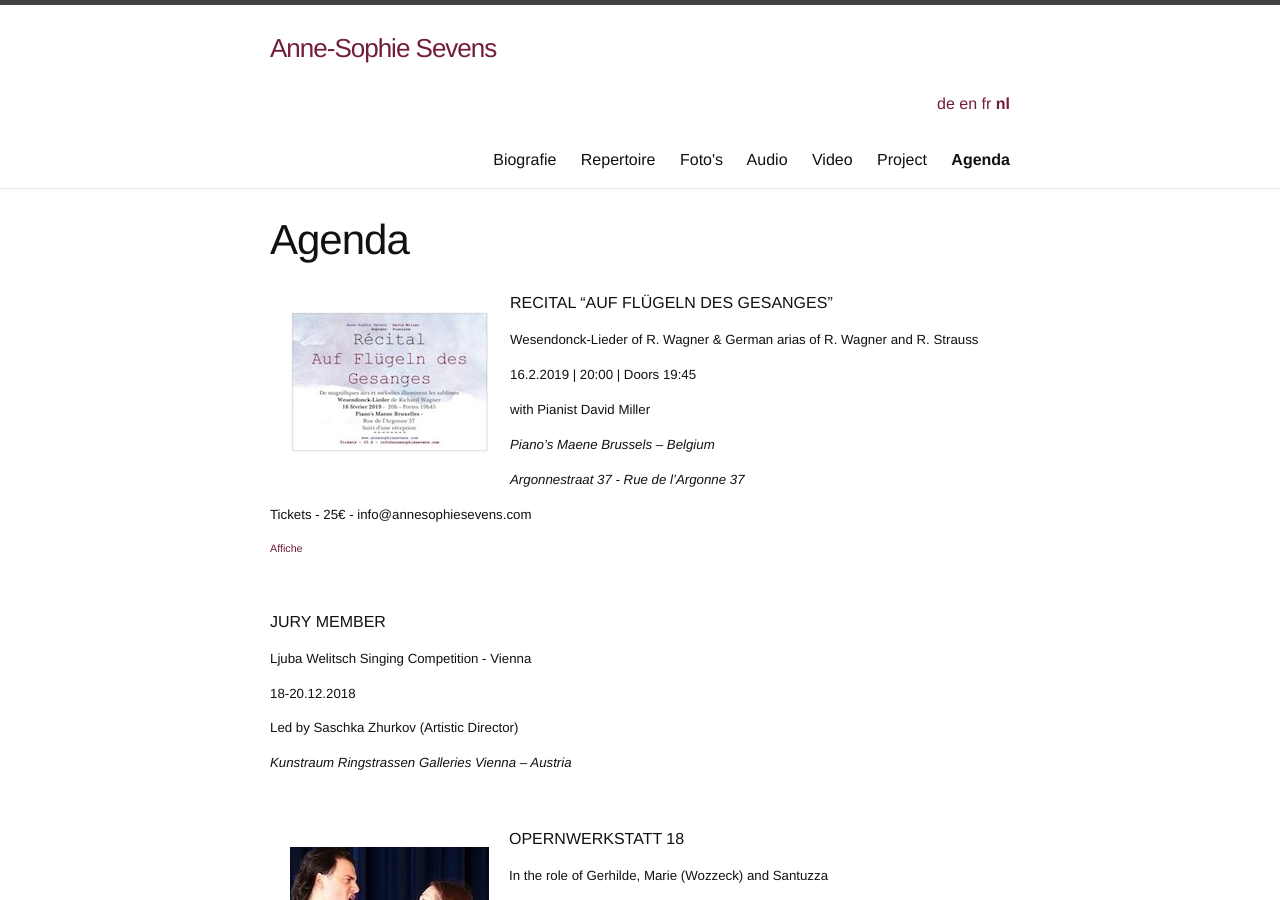
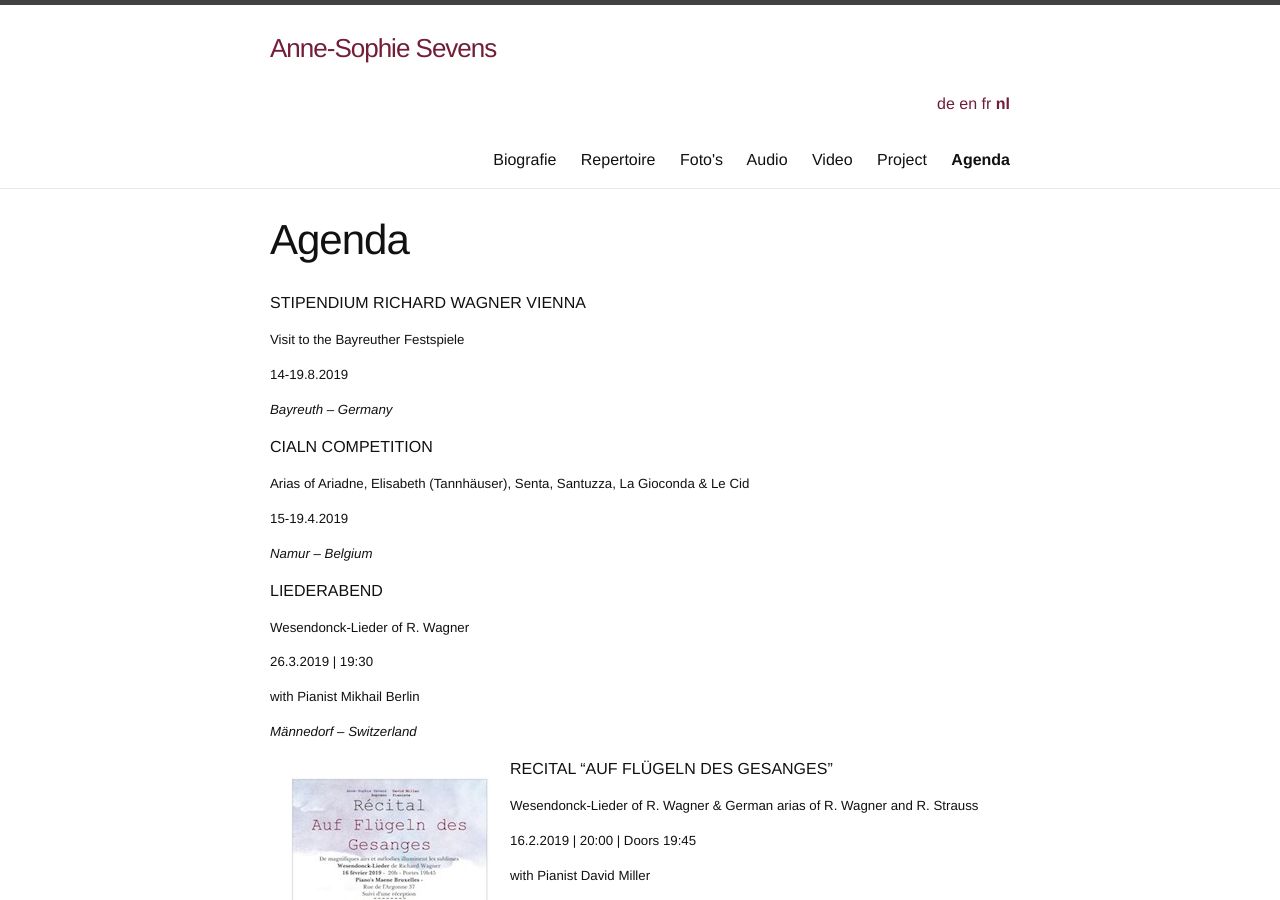
Before and after one commit to annesophie-sevens/annesophie-sevens.github.io, a Jekyll site: the page built from agenda-nl.md, in a window 1280 px wide and 900 px high. Built offline with Jekyll 4.4.1, drawn with Linux system fonts in a browser that asks for light colours; nearby versions of some CDN libraries.

Commit message:
Update agenda-nl.md

```diff
--- a/agenda-nl.md
+++ b/agenda-nl.md
@@ -5,6 +5,32 @@ menuorder: 60
 ref: agenda
 lang: nl
 ---
+STIPENDIUM RICHARD WAGNER VIENNA
+
+##### Visit to the Bayreuther Festspiele
+
+##### 14-19.8.2019
+
+##### _Bayreuth – Germany_
+
+CIALN COMPETITION
+
+##### Arias of Ariadne, Elisabeth (Tannhäuser), Senta, Santuzza, La Gioconda & Le Cid
+
+##### 15-19.4.2019
+
+##### _Namur – Belgium_
+
+LIEDERABEND
+
+##### Wesendonck-Lieder of R. Wagner
+
+##### 26.3.2019 | 19:30
+
+##### with Pianist Mikhail Berlin
+
+##### _Männedorf – Switzerland_
+
 <img style="float: left; padding: 20px" src="/assets/afficheke.jpg">
 
 RECITAL "AUF FLÜGELN DES GESANGES"
```
